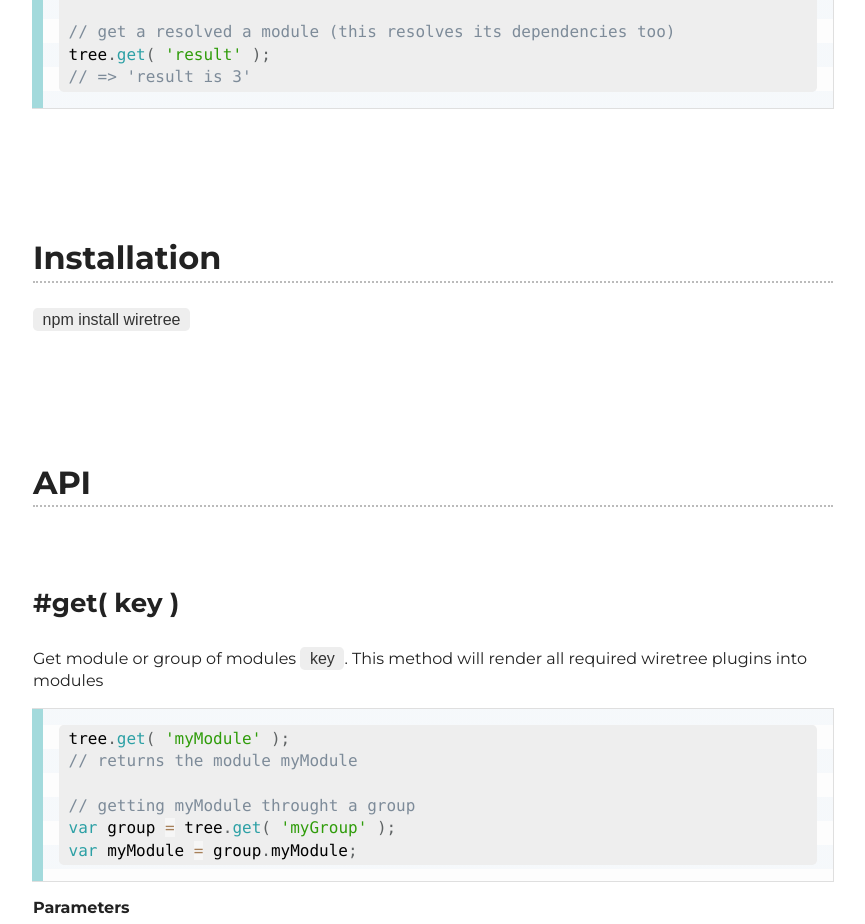
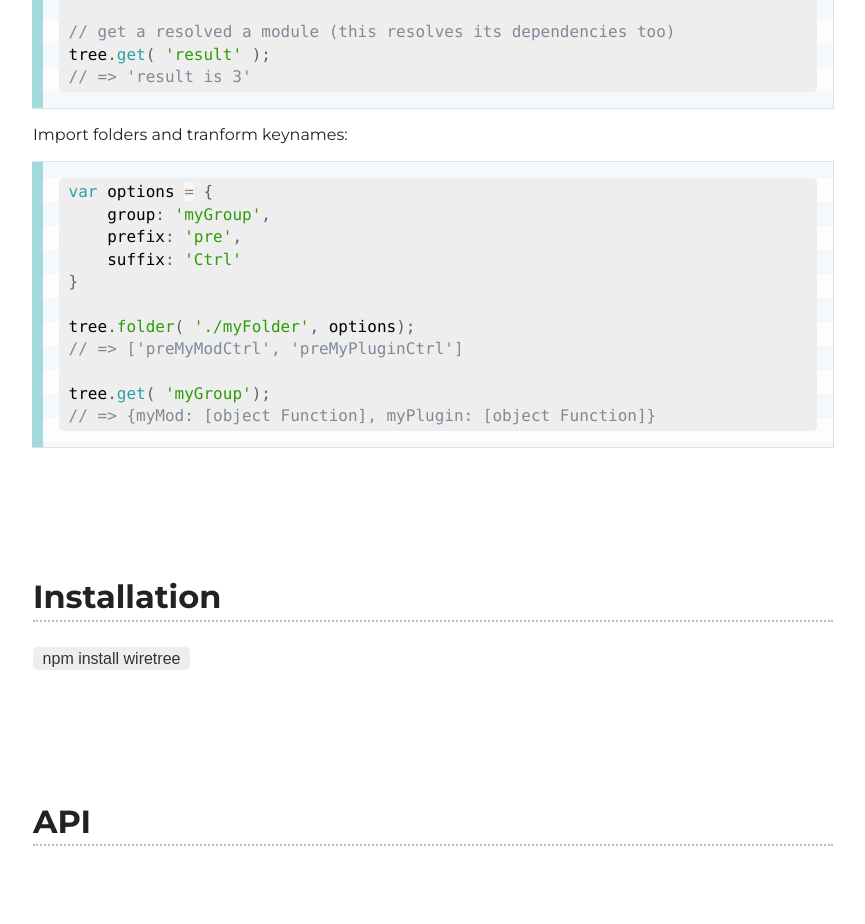
Before and after one commit to jacoborus/wiretree, a plain HTML site: page index.html in a window 1280 px wide. Shown: the part 1766-2690 px from the top of the page, without its empty margins (207-1072 px from the left). Drawn offline with Linux system fonts and the light colour scheme.

Commit message:
added folder example

```diff
--- a/index.html
+++ b/index.html
@@ -72,6 +72,18 @@
 // get a resolved a module (this resolves its dependencies too)
 tree.get( &#39;result&#39; );
 // =&gt; &#39;result is 3&#39;</code></pre>
+<p>Import folders and tranform keynames:</p>
+<pre><code class="language-javascript">var options = {
+    group: &#39;myGroup&#39;,
+    prefix: &#39;pre&#39;,
+    suffix: &#39;Ctrl&#39;
+}
+
+tree.folder( &#39;./myFolder&#39;, options);
+// =&gt; [&#39;preMyModCtrl&#39;, &#39;preMyPluginCtrl&#39;]
+
+tree.get( &#39;myGroup&#39;);
+// =&gt; {myMod: [object Function], myPlugin: [object Function]}</code></pre>
 <h2>Installation</h2>
 <pre><code>npm install wiretree</code></pre>
 <h2>API</h2>
```
